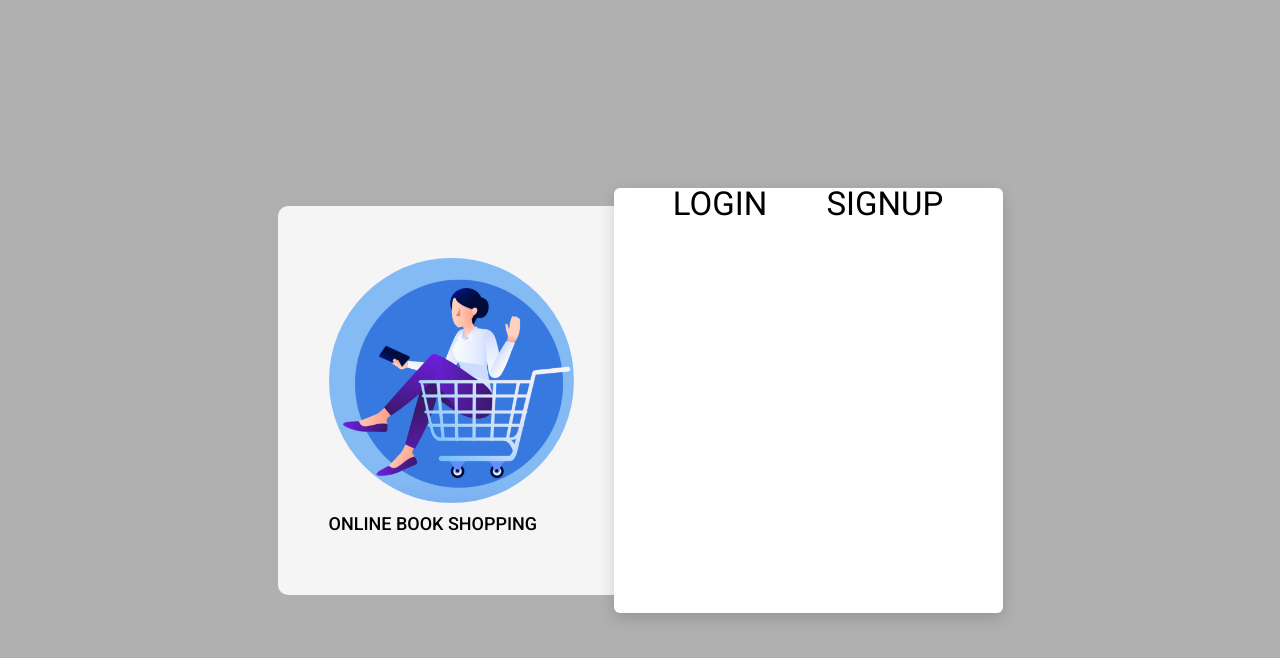
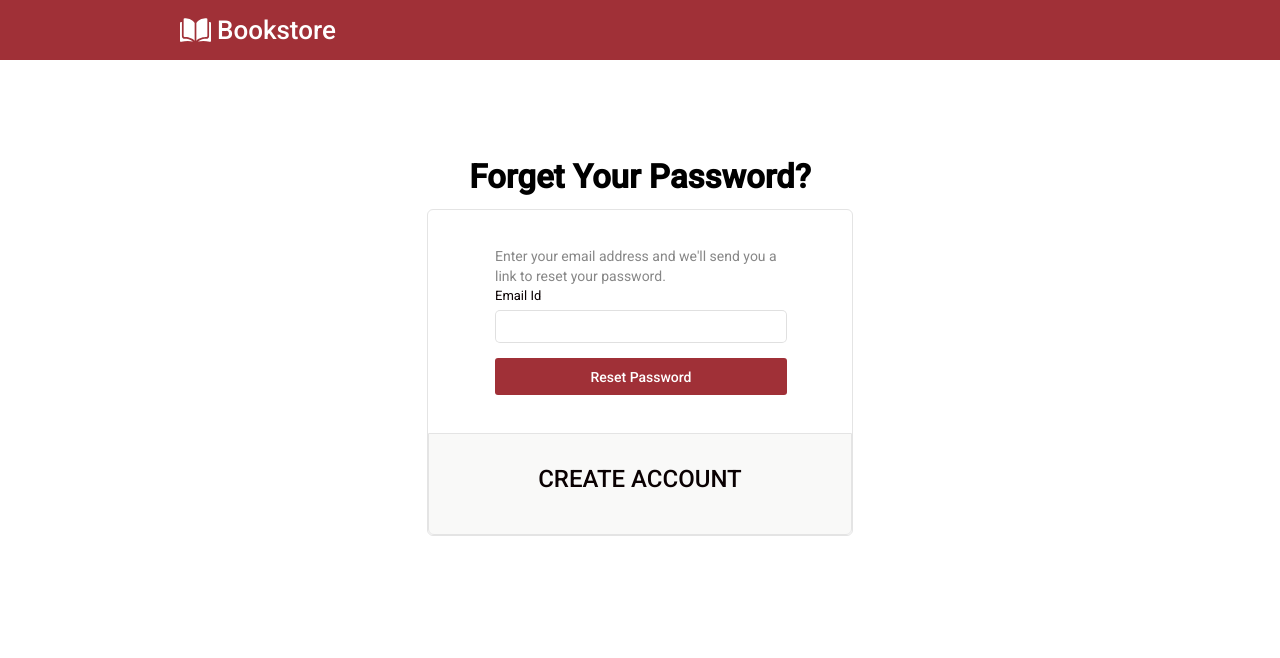
Before and after one commit to mayurwankhade96/Bookstore-frontend, an Angular app: page /forget-password in a window 1280 px wide. Before the commit this address led to /. Shown: the top 658 px of the page. Built offline with nearby package versions, Linux system fonts and the light colour scheme.

Commit message:
[Mayur] Add : UI of forget password done.:sparkles:

```diff
--- a/src/app/app-routing.module.ts
+++ b/src/app/app-routing.module.ts
@@ -1,11 +1,13 @@
 import { NgModule } from '@angular/core';
 import { RouterModule, Routes } from '@angular/router';
+import { ForgetPasswordComponent } from './components/forget-password/forget-password.component';
 import { LoginComponent } from './components/login/login.component';
 import { SignupComponent } from './components/signup/signup.component';
 
 const routes: Routes = [
   { path: 'signup', component: SignupComponent },
-  { path: 'login', component: LoginComponent }
+  { path: 'login', component: LoginComponent },
+  { path: 'forget-password', component: ForgetPasswordComponent }
 ];
 
 @NgModule({
--- a/src/app/app.component.html
+++ b/src/app/app.component.html
@@ -1,2 +1 @@
 <router-outlet></router-outlet>
-<app-slide></app-slide>
--- /dev/null
+++ b/src/app/components/forget-password/forget-password.component.html
@@ -0,0 +1,27 @@
+<div class="container">
+    <mat-toolbar>
+        <div fxLayout="row">
+            <img src="../../../assets/education.svg" alt="">
+            <span>Bookstore</span>
+        </div>
+    </mat-toolbar>
+
+    <h1>Forget Your Password?</h1>
+
+    <div class="inner-container">
+        <div class="text">Enter your email address and we'll send you a link to reset your password.</div>
+
+        <div class="field" fxLayout="column">
+            <span class="field-text">Email Id</span>
+            <mat-form-field appearance="outline">
+                <input matInput placeholder="">
+            </mat-form-field>
+            <div>
+                <button mat-flat-button>Reset Password</button>
+            </div>
+        </div>
+        <div class="bottom-div">
+            <p>CREATE ACCOUNT</p>
+        </div>
+    </div>
+</div>
--- /dev/null
+++ b/src/app/components/forget-password/forget-password.component.scss
@@ -0,0 +1,91 @@
+.container{
+    height: 100%;
+    width: 100%;
+}
+
+mat-toolbar{
+    width: 100%;
+    height: 60px;
+    background-color: #A03037;
+    color: #FFFFFF;
+}
+
+img{
+    width: 31.04px;
+    height: 23.71;
+    margin-left: 163.98px;
+    margin-right: 5.98px;
+}
+
+span{
+    font-size: 26px;
+}
+
+h1{
+    text-align: center;
+    font-size: 33px;
+    font-weight: bold;
+    margin-top: 101px;
+}
+
+.text{
+    text-align: left;
+    color: #878787;
+    width: 290px;
+    height: 40px;
+    margin: 36px 67px 0px 67px;
+}
+
+.inner-container{
+    width: 424px;
+    height: 325px;
+    margin: auto;
+    border: 1px solid #E4E4E4;
+    border-radius: 6px;
+}
+
+.field{
+    margin-left: 67px;
+}
+
+.field-text{
+    font-size: 13px;
+    color: #0A0102;
+}
+
+mat-form-field{
+    width: 292px;
+    height: 35px;
+    border-radius: 2px;
+}
+
+button{
+    width: 292px;
+    height: 37px;
+    background-color: #A03037;
+    color:#FFFFFF;
+    border-radius: 3px;
+    margin-top: 17px;
+}
+
+::ng-deep
+.mat-form-field-appearance-outline .mat-form-field-flex {
+   height: 37px;
+}
+
+.bottom-div{
+    width: 99.5%;
+    height: 100px;
+    margin-top: 38px;
+    border: 1px solid #E4E4E4;
+    border-radius: 0px 0px 6px 6px;
+    background: #F9F9F8 0% 0% no-repeat padding-box;
+}
+
+p{
+    font-size: 24px;
+    font-weight: 500;
+    color: #0A0102;
+    text-align: center;
+    margin-top: 35px;
+}
--- /dev/null
+++ b/src/app/components/forget-password/forget-password.component.ts
@@ -0,0 +1,15 @@
+import { Component, OnInit } from '@angular/core';
+
+@Component({
+  selector: 'app-forget-password',
+  templateUrl: './forget-password.component.html',
+  styleUrls: ['./forget-password.component.scss']
+})
+export class ForgetPasswordComponent implements OnInit {
+
+  constructor() { }
+
+  ngOnInit(): void {
+  }
+
+}
--- a/src/app/components/login/login.component.html
+++ b/src/app/components/login/login.component.html
@@ -1,4 +1,4 @@
-<form [formGroup]="loginForm" (ngSubmit)="onSubmit()">
+<form [formGroup]="loginForm">
     <div class="fields" fxLayout="column">
         <span>Email Id</span>
         <mat-form-field appearance="outline" class="form-field">
--- a/src/app/components/login/login.component.ts
+++ b/src/app/components/login/login.component.ts
@@ -1,5 +1,6 @@
 import { Component, OnInit } from '@angular/core';
 import { FormBuilder, FormGroup, Validators } from '@angular/forms';
+import { Router } from '@angular/router';
 import { UserService } from 'src/app/services/user.service';
 
 @Component({
@@ -12,7 +13,10 @@ export class LoginComponent implements OnInit
   loginForm!: FormGroup;
   submitted = false;
 
-  constructor(private formBuilder: FormBuilder, private userService: UserService) { }
+  constructor(
+    private formBuilder: FormBuilder,
+    private userService: UserService,
+    private route: Router) { }
 
   ngOnInit(): void
   {
--- a/src/app/components/slide/slide.component.html
+++ b/src/app/components/slide/slide.component.html
@@ -8,8 +8,8 @@
         <div class="choice" fxLayout="row" fxLayoutAlign="space-evenly center">
             <div class="login" fxLayout="column" (click)=onLogin()>
                 <div class="login-underline">
-                    <h1 [ngClass]="{'gray-color':signupVisibility===true}">LOGIN</h1>
-                    <div [ngClass]="{'below-line':signupVisibility===false}"></div>
+                    <h1>LOGIN</h1>
+                    <div></div>
                 </div>
             </div>
 
```
Also changed, not shown: src/app/app.module.ts (+9 -4 lines), 1 other file (tests, documents, lock files or other folders).
